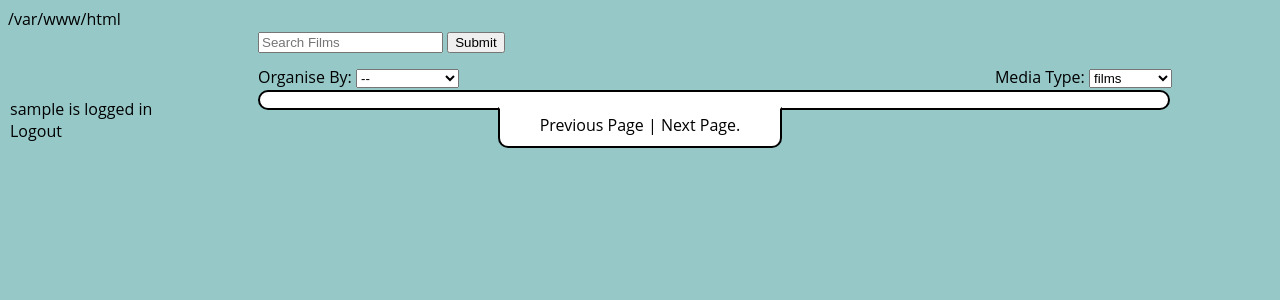
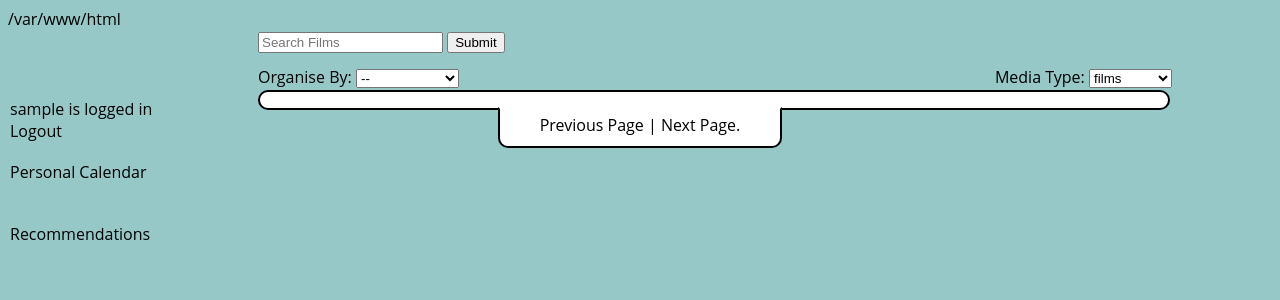
Before and after one commit to CPSSD/recommend, a PHP site: page /Tracker/View/getFilmList.php?organise=1 in a window 1280 px wide. Shown: the top 300 px of the page. Run offline with PHP 8.4, Linux system fonts and the light colour scheme; the visitor is signed in with stand-in values (Sample User, id 1); data that the repository does not hold is empty.

Commit message:
Update getFilmList.php

```diff
--- a/Tracker/View/getFilmList.php
+++ b/Tracker/View/getFilmList.php
@@ -49,6 +49,10 @@
 					echo "{$_SESSION['username']} is logged in";
 					echo "<p></p>";
 					echo "<a href='logout.php' >Logout</a>";
+					echo "<br></br>";
+					echo "<p><a href='{$GLOBALS["ip"]}Tracker/View/calendar.php?q=films'> Personal Calendar</p>";
+					echo "<br></br>";
+					echo "<p><a href='recommendations.php'>Recommendations</p>";
 				}else{
 					echo "<a href='signUp.html'><b>Sign up</b></a>";
 					echo "<p>Or Login below:</p>";
```
